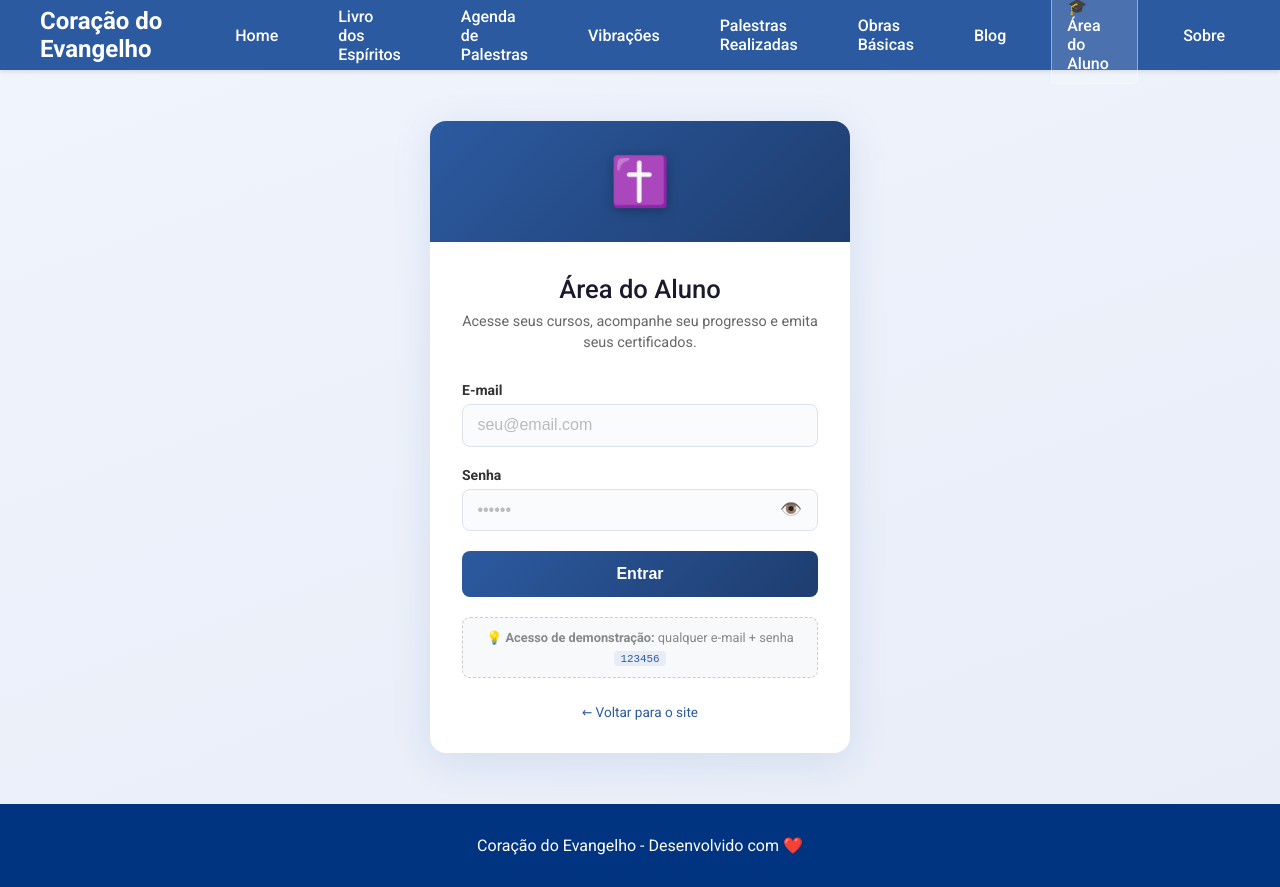
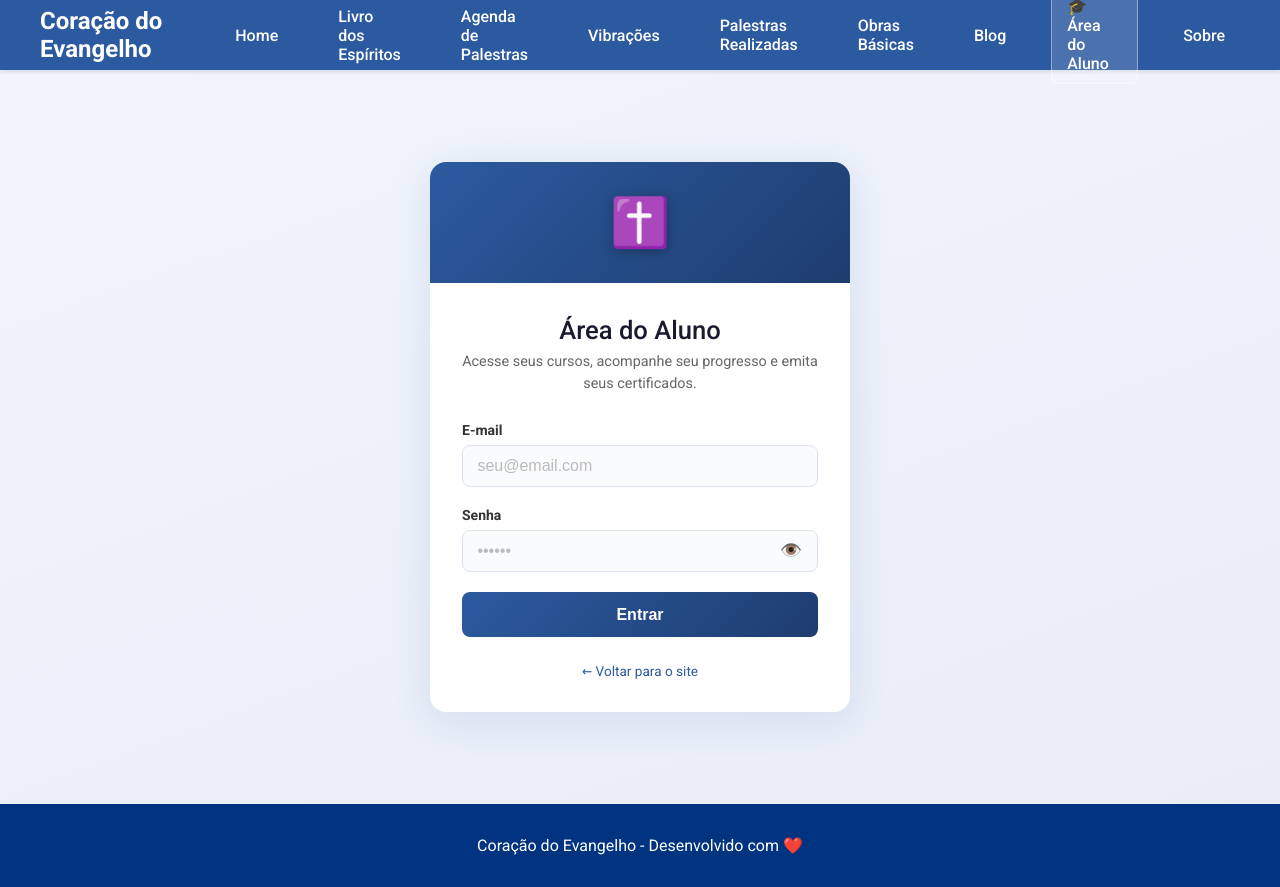
Before and after one commit to denisgraciano/denisgraciano-coracaoevangelho, an Angular app: page /login in a window 1280 px wide. Built offline with nearby package versions, Linux system fonts and the light colour scheme.

Commit message:
Ajuste de endpoint

```diff
--- a/src/app/area-aluno/login/login.component.html
+++ b/src/app/area-aluno/login/login.component.html
@@ -107,11 +107,6 @@
 
       </form>
 
-      <!-- Dica de acesso (remover em produção) -->
-      <p class="login-card__dica">
-        💡 <strong>Acesso de demonstração:</strong> qualquer e-mail + senha <code>123456</code>
-      </p>
-
       <div class="login-card__rodape">
         <a routerLink="/" class="login-card__link-voltar">← Voltar para o site</a>
       </div>
--- a/src/app/inscricao-curso/inscricao.service.ts
+++ b/src/app/inscricao-curso/inscricao.service.ts
@@ -19,7 +19,7 @@ export interface RespostaInscricao {
 export class InscricaoService {
 
   // URL base vem do environment — nunca hard-coded
-  private readonly endpoint = `${environment.apiUrl}/inscricoes`;
+  private readonly endpoint = `${environment.apiUrl}/api/inscricoes`;
 
   constructor(private http: HttpClient) {}
 
```
